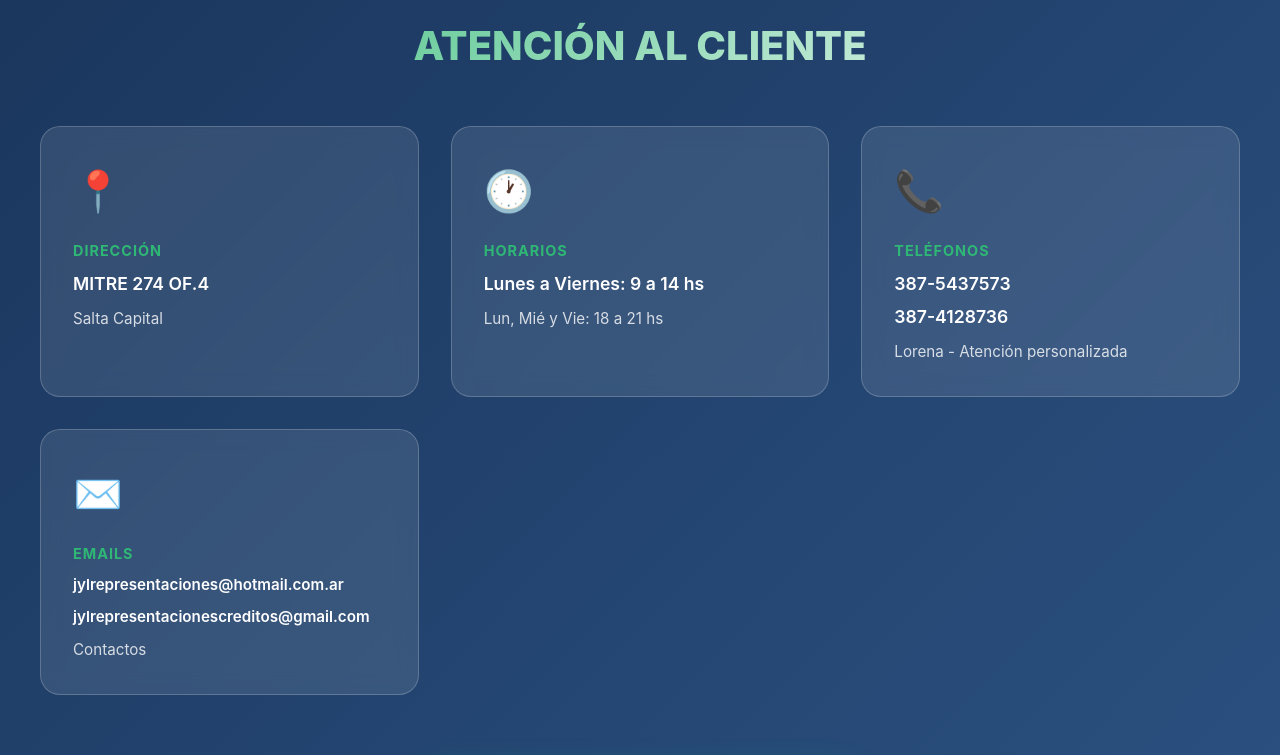
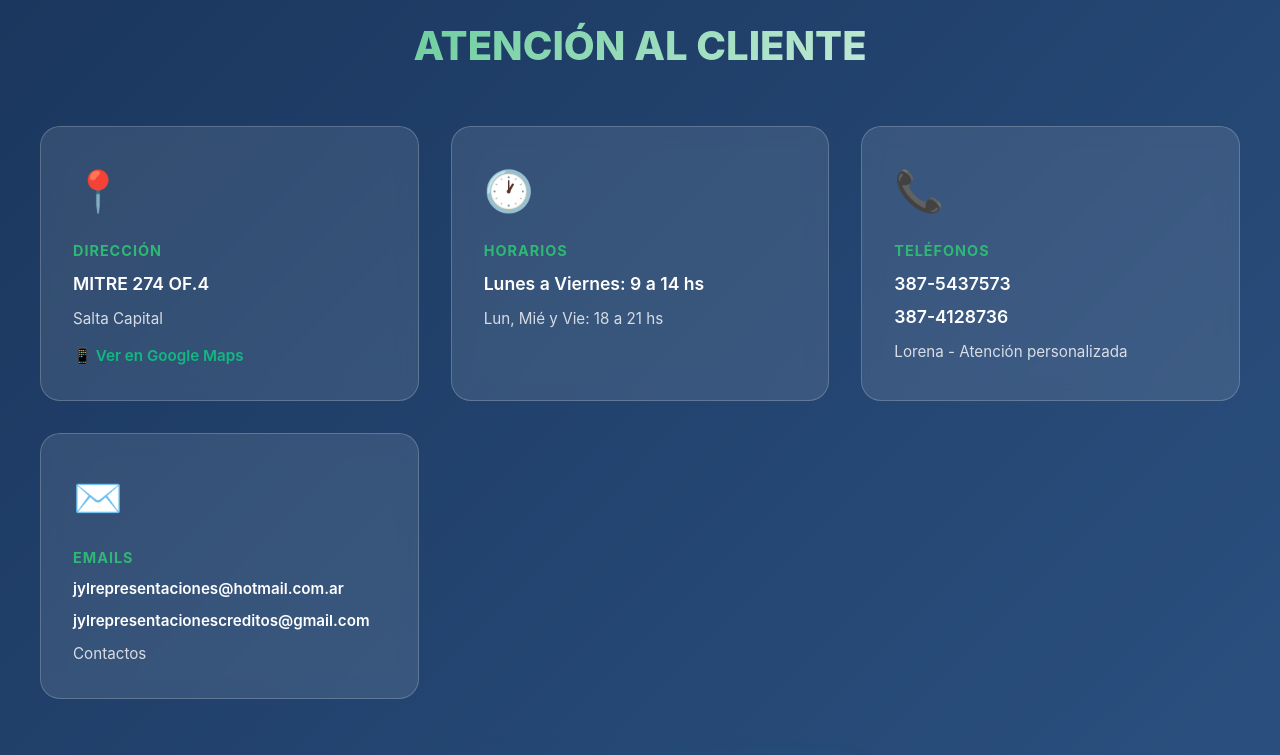
Before and after one commit to jylrepresentaciones/prestamos, a plain HTML site: page index.html in a window 1280 px wide. Shown: the part 1460-2215 px from the top of the page. Drawn offline with Linux system fonts and the light colour scheme.

Commit message:
add google maps

```diff
--- a/assets/css/style.css
+++ b/assets/css/style.css
@@ -280,6 +280,19 @@ body {
     transform: translateY(-5px);
     background: rgba(255, 255, 255, 0.15);
     box-shadow: 0 20px 40px rgba(0, 0, 0, 0.2);
+}
+
+.contact-card-link {
+    text-decoration: none;
+    display: block;
+    cursor: pointer;
+}
+
+.contact-card-link:hover {
+    transform: translateY(-8px) scale(1.02);
+    background: rgba(255, 255, 255, 0.2);
+    box-shadow: 0 25px 50px rgba(16, 185, 129, 0.3);
+    border-color: rgba(16, 185, 129, 0.5);
 }
 
 .contact-icon {
--- a/index.html
+++ b/index.html
@@ -109,12 +109,15 @@
             </div>
 
             <div class="contact-grid">
-                <div class="contact-card">
+                <a href="https://maps.app.goo.gl/9EFfoLmBxCeJjFMi7" target="_blank" rel="noopener noreferrer" class="contact-card contact-card-link">
                     <span class="contact-icon">📍</span>
                     <div class="contact-label">Dirección</div>
                     <div class="contact-info">MITRE 274 OF.4</div>
                     <div class="contact-detail">Salta Capital</div>
-                </div>
+                    <div class="contact-detail" style="margin-top: 0.8rem; color: #10b981; font-weight: 600;">
+                        📱 Ver en Google Maps
+                    </div>
+                </a>
 
                 <div class="contact-card">
                     <span class="contact-icon">🕐</span>
```
